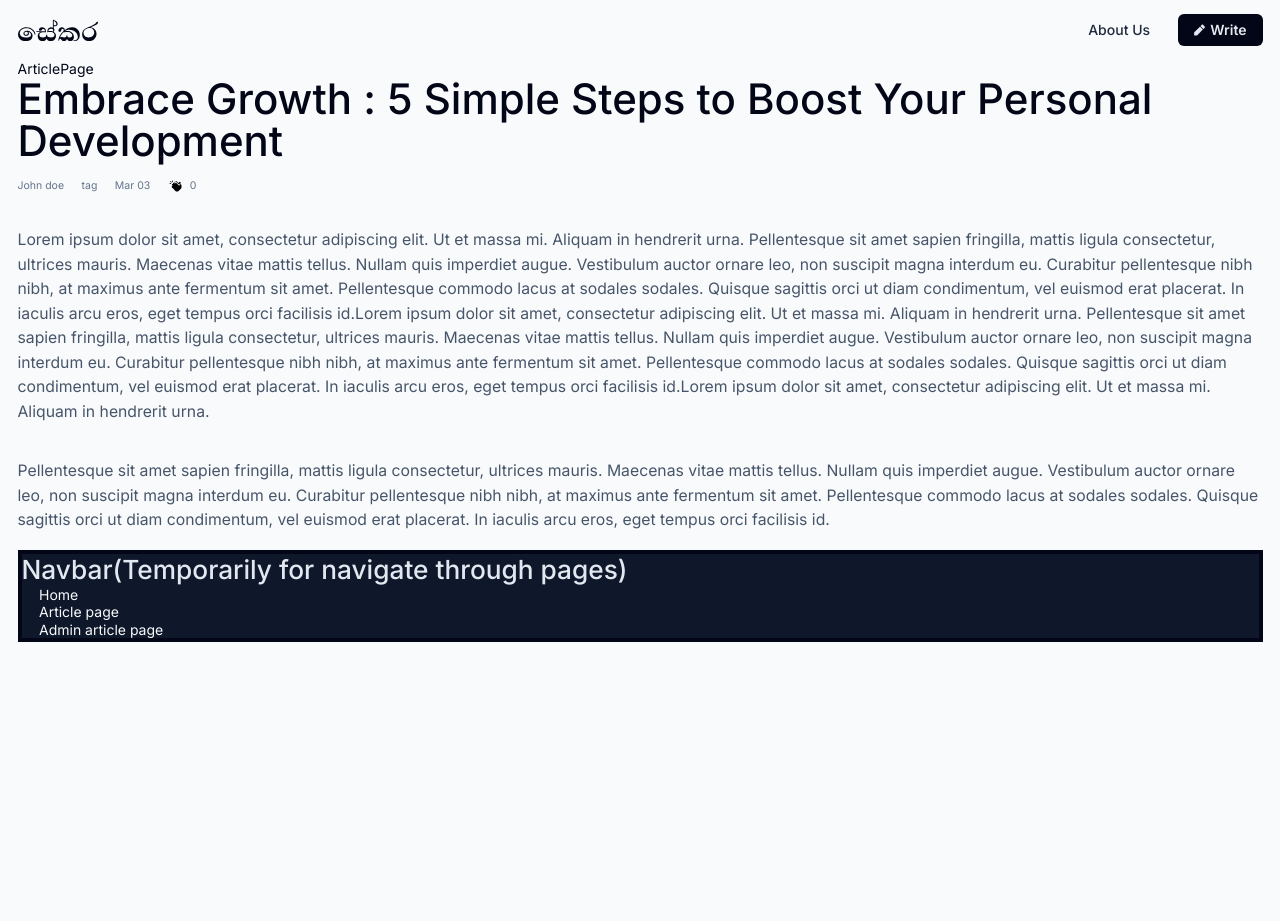
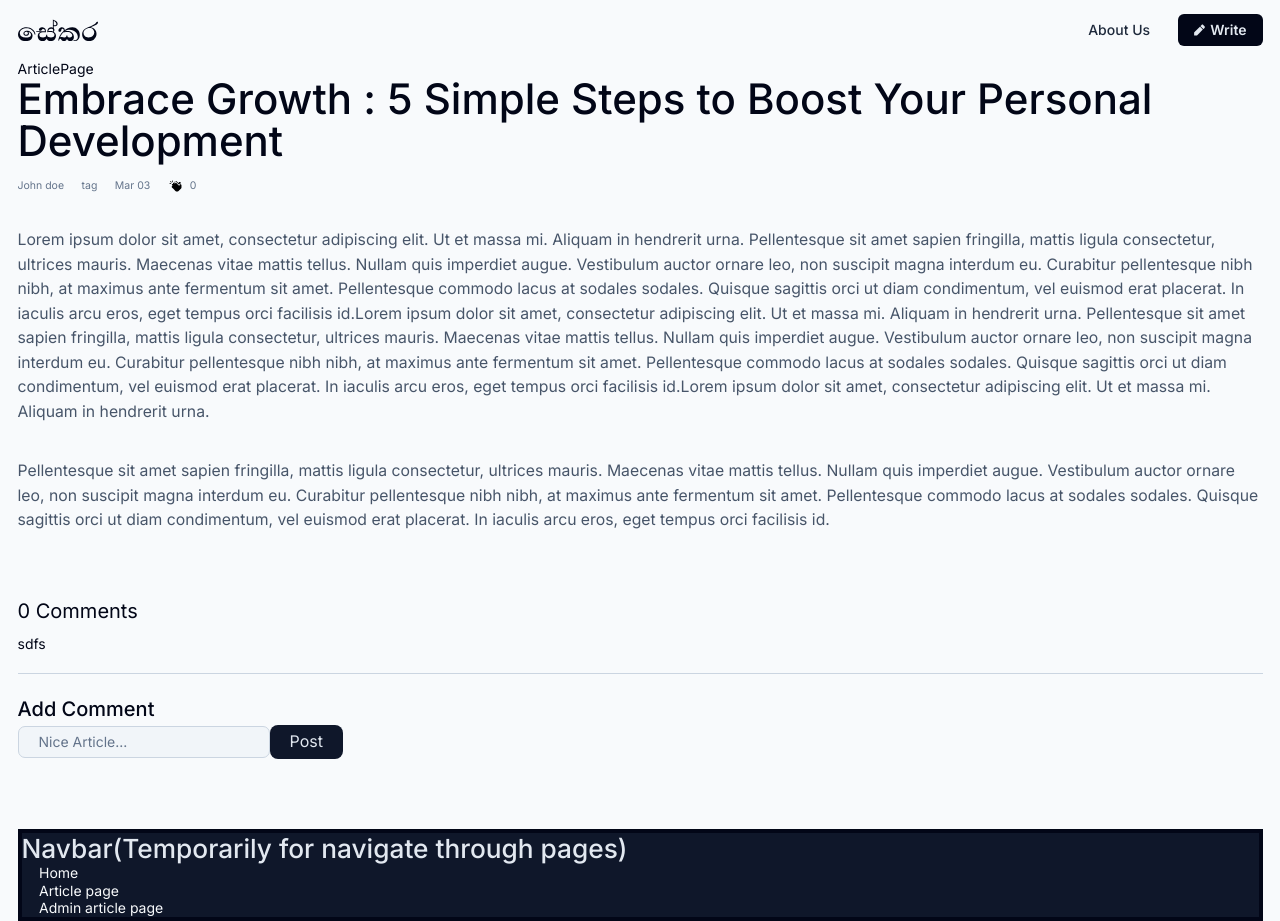
Before and after one commit to theshawa/sekara-web, a React (Vite) app: page /article in a window 1280 px wide. Before the commit the page ends 800 px from the top, so only its background shows below. Built offline with nearby package versions, Linux system fonts and the light colour scheme.

Commit message:
More to do in comment box

```diff
--- a/src/App.jsx
+++ b/src/App.jsx
@@ -4,7 +4,7 @@ import { HomePage } from "./pages/home";
 import { NotFoundPage } from "./pages/not-found";
 import { AdminArticlePage } from "./pages/AdminArticlePage";
 import { ArticlePage } from "./pages/ArticlePage";
-import Profile from "./pages/Profile";
+import Profile from "./assets/Profile";
 
 function App() {
   return (
--- a/src/assets/CommentBox.jsx
+++ b/src/assets/CommentBox.jsx
@@ -1,12 +1,56 @@
-import React from 'react';
+import { useState, React } from 'react';
 
 function CommentBox() {
+
+    const [count, setCount] = useState(0)
+    const [comment, setComment] = useState("sdfs")
+
+    const Commenting = async (e) => {
+
+        e.preventDefault();
+
+        setComment(e.target.value);
+
+
+    }
+
+    const Posting = () => {
+
+        setCount(count + 1)
+
+    }
 
     return (
 
         <>
 
-            <h2>Comment</h2>
+            <section class="my-20">
+
+                <div class="space-y-[15px]">
+
+                    <h2 class="text-inter text-[20px]">{count} Comments</h2>
+
+                    <h2>{comment}</h2>
+
+                </div>
+
+                <hr class="border-slate-300 my-[20px]"></hr>
+
+                <div>
+
+                    <h1 class="text-inter text-[20px]">Add Comment</h1>
+
+                    <label class="space-x-[10px]">
+
+                        <input class="bg-slate-100 border-solid border-1 border-slate-300 rounded-lg px-[20px] py-[10px]" type="text" placeholder='Nice Article...' onChange={Commenting}></input>
+
+                    </label>
+
+                    <button class="text-inter text-[16px] rounded-[8px] px-[20px] py-[8px] bg-slate-900 border-solid border-1 border-slate-950 text-slate-200" type="submit" onClick={Posting}>Post</button>
+
+                </div>
+
+            </section>
 
         </>
 
--- a/src/pages/ArticlePage.jsx
+++ b/src/pages/ArticlePage.jsx
@@ -1,4 +1,5 @@
 import ClapIcon from '../assets/ClapIcon';
+import CommentBox from '../assets/CommentBox';
 
 
 export const ArticlePage = () => {
@@ -52,7 +53,7 @@ export const ArticlePage = () => {
 
         <div>
 
-
+            <CommentBox></CommentBox>
 
         </div>
 
```
